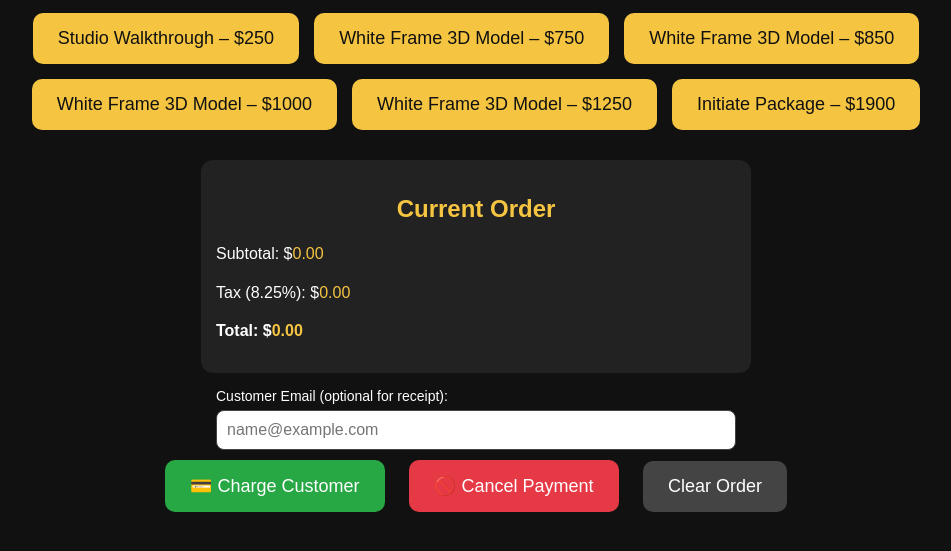
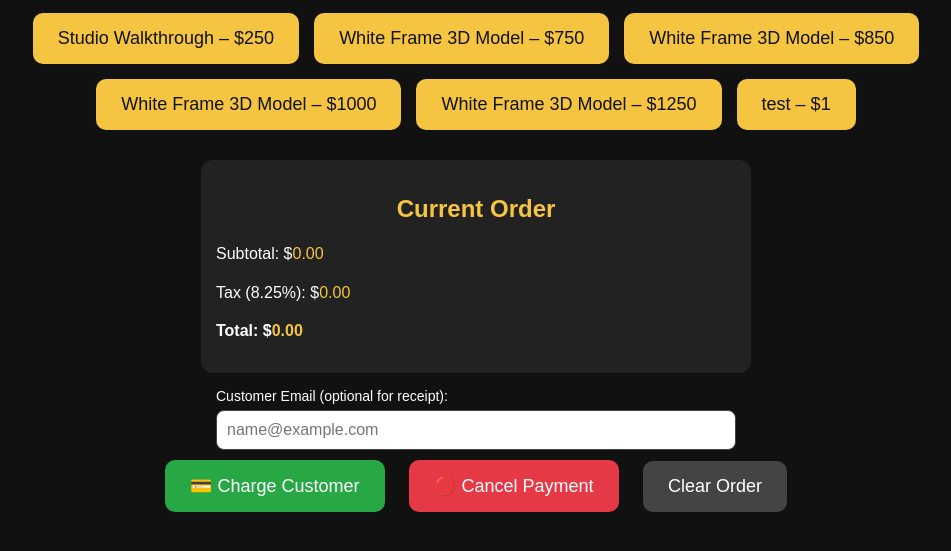
Before and after one commit to daisy-cyber123/Authenticus-pos-stripe, a website: page public/pos.html in a window 1280 px wide. Shown: the part 143-694 px from the top of the page, without its empty margins (164-1115 px from the left). Drawn offline with Linux system fonts and the light colour scheme.

Commit message:
Replace 'Initiate Package' button with 'test'

```diff
--- a/public/pos.html
+++ b/public/pos.html
@@ -120,7 +120,7 @@
     <button class="item" onclick="addItem('White Frame 3D Model – $850', 85000)">White Frame 3D Model – $850</button>
     <button class="item" onclick="addItem('White Frame 3D Model – $1000', 100000)">White Frame 3D Model – $1000</button>
     <button class="item" onclick="addItem('White Frame 3D Model – $1250', 125000)">White Frame 3D Model – $1250</button>
-    <button class="item" onclick="addItem('Initiate Package', 190000)">Initiate Package – $1900</button>
+    <button class="item" onclick="addItem('test', 100)">test – $1</button>
   </div>
 
   <div id="order">
```
